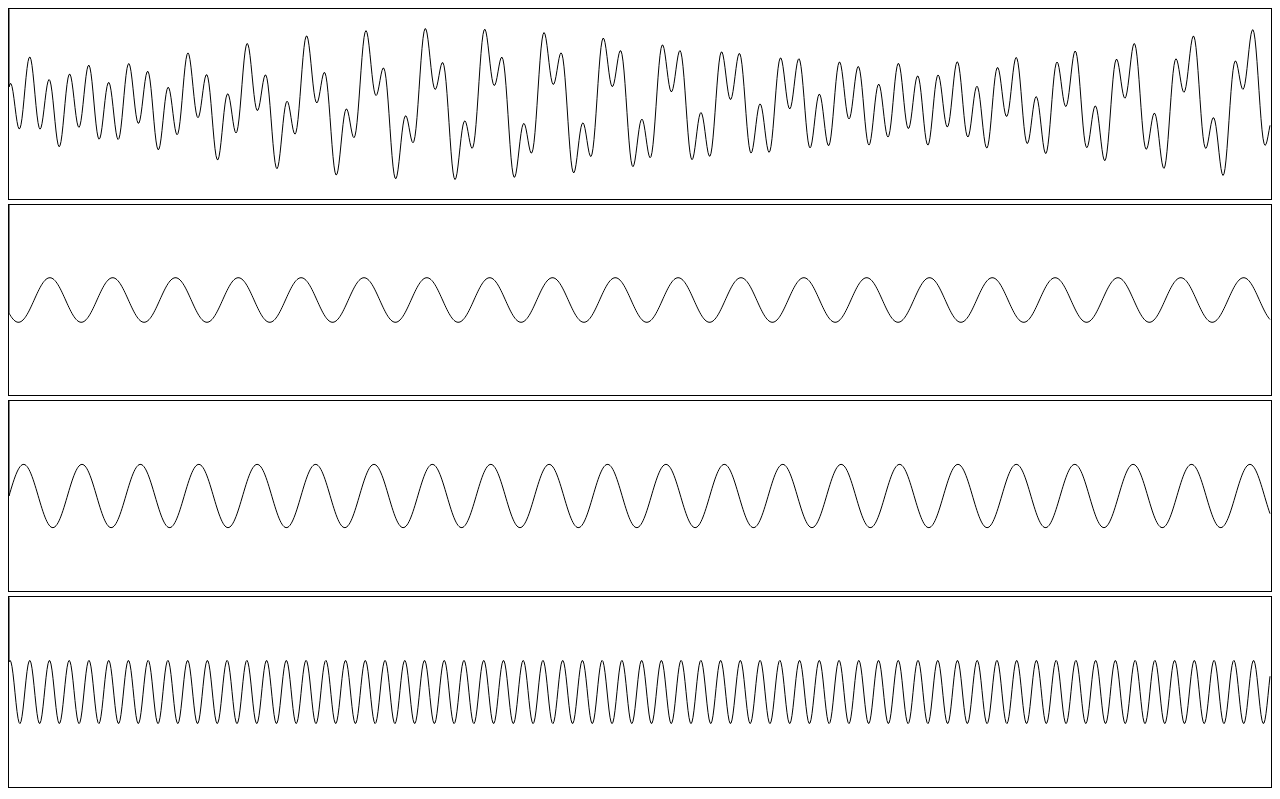
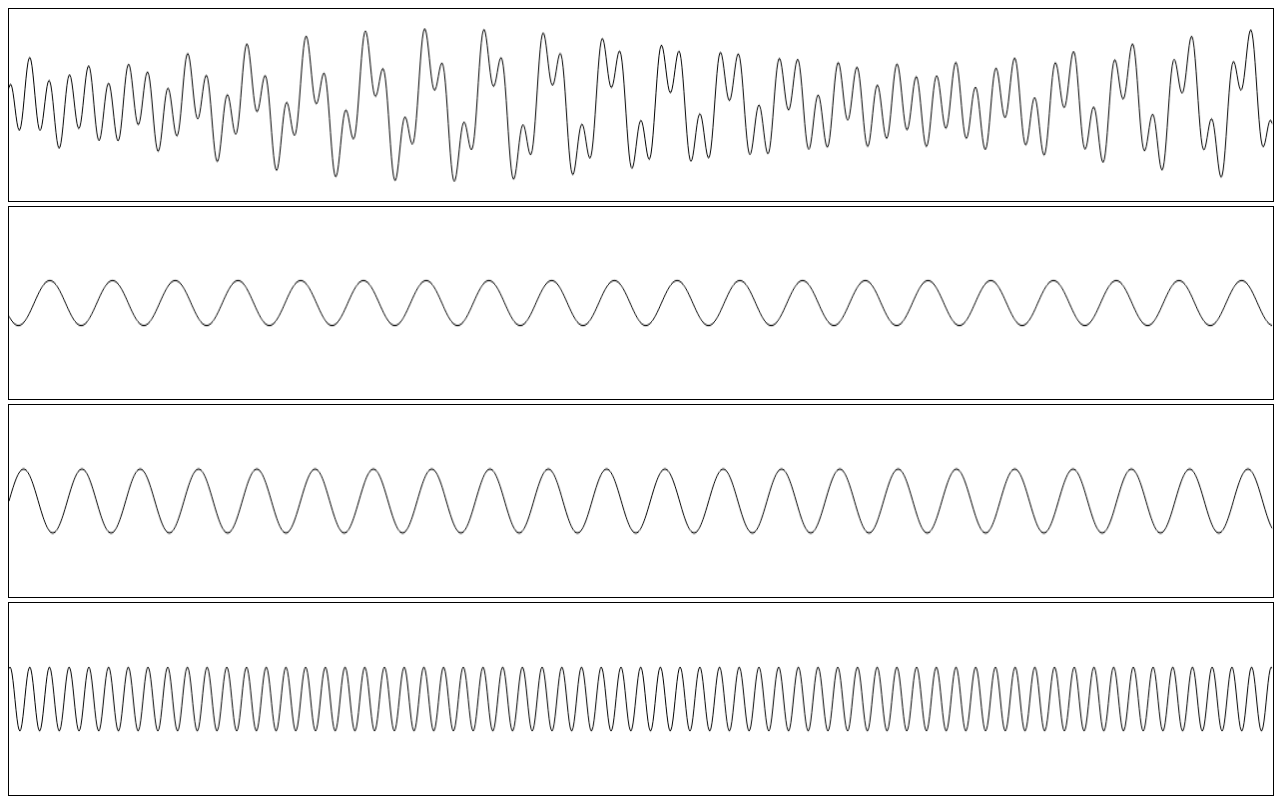
Before and after one commit to Nircek/fourier-transform, a plain HTML site: page index.html in a window 1280 px wide. Drawn offline with Linux system fonts and the light colour scheme.

Commit message:
Add style, refactor and fix bugs

```diff
--- a/index.html
+++ b/index.html
@@ -6,14 +6,37 @@
   <meta http-equiv="X-UA-Compatible" content="IE=edge">
   <meta name="viewport" content="width=device-width, initial-scale=1.0">
   <title>Fourier</title>
+  <style>
+    html {
+      height: calc(100vh - 16px);
+      width: calc(100vw - 16px);
+      /*overflow: hidden;*/
+      margin: 8px;
+    }
+
+    body,
+    .wrapper {
+      margin: 0;
+      height: 100%;
+      width: 100%;
+    }
+
+    canvas {
+      border: 1px solid black;
+      height: calc(25% - 4px);
+      width: 100%;
+    }
+  </style>
 </head>
 
 <body>
-  <!--<canvas class="canvas-draw" style="border: 1px solid black;"></canvas>-->
-  <canvas class="canvas-sum" style="border: 1px solid black;"></canvas>
-  <canvas class="canvas-part" style="border: 1px solid black;"></canvas>
-  <canvas class="canvas-part" style="border: 1px solid black;"></canvas>
-  <canvas class="canvas-part" style="border: 1px solid black;"></canvas>
+  <div class="wrapper">
+    <!--<canvas class="canvas-draw"></canvas>-->
+    <canvas class="canvas-sum"></canvas>
+    <canvas class="canvas-part"></canvas>
+    <canvas class="canvas-part"></canvas>
+    <canvas class="canvas-part"></canvas>
+  </div>
   <script src="script.js"></script>
 </body>
 
--- a/script.js
+++ b/script.js
@@ -1,39 +1,54 @@
 // @ts-check
-/** @type {HTMLCollectionOf<HTMLCanvasElement>} */
-var ss;
-/** @type {HTMLCollectionOf<HTMLCanvasElement>} */
-var cs;
-var rate, max;
+/** @type {HTMLCollectionOf<HTMLCanvasElement>} */ var ss;
+/** @type {HTMLCollectionOf<HTMLCanvasElement>} */ var cs;
+/** @type {number} */ var rate;
+/** @type {number?} */ var raf;
+
 function init() {
     // @ts-ignore
     ss = document.getElementsByClassName("canvas-sum");
     // @ts-ignore
     cs = document.getElementsByClassName("canvas-part");
-    rate = window.innerWidth - 18;
-    max = (window.innerHeight / 4 - 10);
-    requestAnimationFrame(animate);
+    refresh();
 }
+
+function refresh() {
+    rate = ss[0].offsetWidth;
+    for (let c of [...ss, ...cs])
+        c.width = rate;
+    if (raf !== undefined)
+        cancelAnimationFrame(raf);
+    raf = requestAnimationFrame(animate);
+}
+
 /**
  * @param {number} f
- * @param {number} a
  */
-function sin(f, a, s = 0) {
+function sin(f, a = 1, s = 0) {
     return Array.from(Array(rate), (_, i) => a * Math.sin(s * 2 * Math.PI + i * f));
 };
+
+/**
+ * @param {HTMLCanvasElement} w
+ */
+function clear(w) {
+    w.getContext("2d").clearRect(0, 0, w.width, w.height);
+}
+
 /**
  * @param {HTMLCanvasElement} w
  * @param {number[]} x
  */
 function render(w, x) {
-    w.width = rate;
-    w.height = max;
     const ctx = w.getContext("2d");
+    ctx.beginPath();
     if (x.length)
-        ctx.moveTo(0, x[0]);
+        ctx.moveTo(0, w.height / 2 * (1 - x[0]));
     for (const [i, e] of x.entries())
-        ctx.lineTo(i, max / 2 * (1 - e));
+        ctx.lineTo(i, w.height / 2 * (1 - e));
     ctx.stroke();
 }
+
 /**
  * @param {number[]} x
  * @param {number[]} y
@@ -48,11 +63,13 @@ function animate() {
     let b = sin(.2 + .1 * Math.sin(Date.now() / 1e4), .333, Date.now() / 1e3);
     let c = sin(1 / Math.PI, .333, Date.now() / 5e3);
     let s = add(add(a, b), c);
+    for (let c of [...ss, ...cs])
+        clear(c);
     render(ss[0], s);
     render(cs[0], a);
     render(cs[1], b);
     render(cs[2], c);
-    requestAnimationFrame(animate);
+    raf = requestAnimationFrame(animate);
 }
 window.addEventListener('load', init);
-window.addEventListener('resize', init);
+window.addEventListener('resize', refresh);
```
